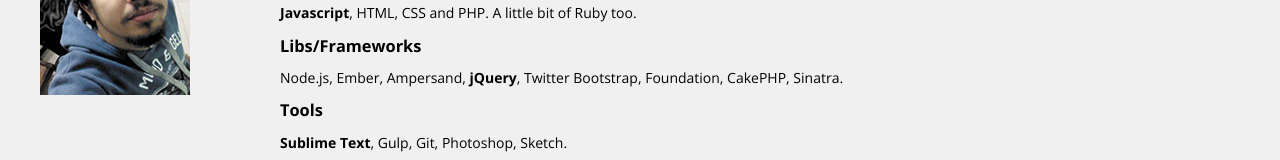
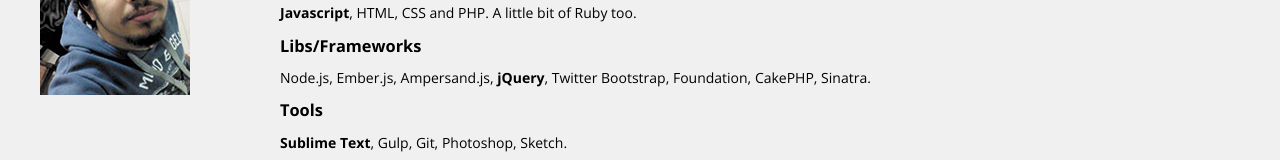
Before and after one commit to sasknot/sasknot.github.io, a plain HTML site: page index.html in a window 1280 px wide. Shown: the part 173-333 px from the top of the page. Drawn offline with nearby package versions, Linux system fonts and the light colour scheme.

Commit message:
correct frameworks names

```diff
--- a/index.html
+++ b/index.html
@@ -34,7 +34,7 @@
         <h3>Languages</h3>
         <p><strong>Javascript</strong>, HTML, CSS and PHP. A little bit of Ruby too.</p>
         <h3>Libs/Frameworks</h3>
-        <p>Node.js, Ember, Ampersand, <strong>jQuery</strong>, Twitter Bootstrap, Foundation, CakePHP, Sinatra.</p>
+        <p>Node.js, Ember.js, Ampersand.js, <strong>jQuery</strong>, Twitter Bootstrap, Foundation, CakePHP, Sinatra.</p>
         <h3>Tools</h3>
         <p><strong>Sublime Text</strong>, Gulp, Git, Photoshop, Sketch.</p>
       </div>
```
